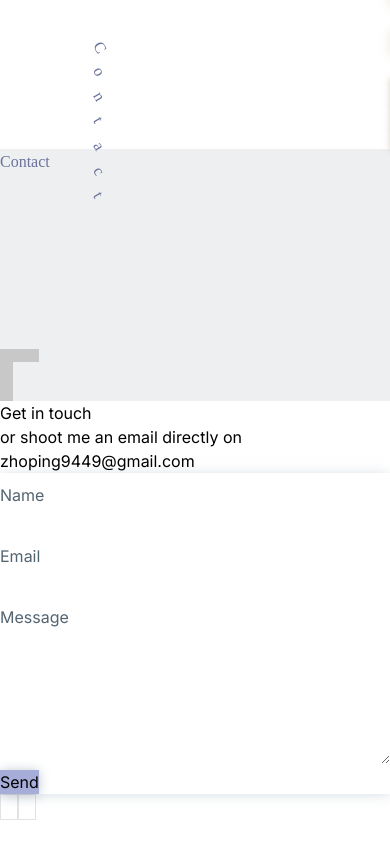
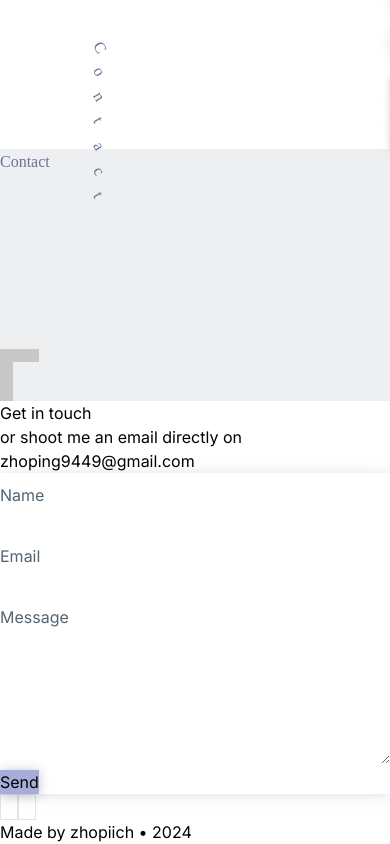
Before and after one commit to zhopiich/portfolio, a Vue app: page / in a window 390 px wide. Shown: the part 817-1661 px from the top of the page. Before the commit the page ends 1637 px from the top, so only its background shows below. Built offline with nearby package versions, Linux system fonts and the light colour scheme; some icons are missing; a web font is replaced by a local one.

Commit message:
feat: add a footer

```diff
--- a/src/components/Content.vue
+++ b/src/components/Content.vue
@@ -80,7 +80,7 @@
             v-if="isMobile"
             class="size-full mt-[--height-nav] pt-[13px] overflow-auto"
           >
-            <div class="w-full px-4 pb-14 *:w-full">
+            <div class="w-full px-4 pb-20 *:w-full">
               <component
                 :is="item.content"
                 :key="index"
@@ -108,6 +108,7 @@
     </div>
 
     <ArrowButtons @prev="prev" @next="next" :isSliding="isSliding" />
+    <Footer />
   </section>
 </template>
 
@@ -118,6 +119,7 @@ import Projects from "../contents/Projects.vue";
 import Contact from "../contents/Contact.vue";
 import Indicators from "./Indicators.vue";
 import ArrowButtons from "./ArrowButtons.vue";
+import Footer from "./Footer.vue";
 
 import Luminous from "./Luminous.vue";
 import SlidingBanner from "./SlidingBanner.vue";
--- /dev/null
+++ b/src/components/Footer.vue
@@ -0,0 +1,21 @@
+<template>
+  <div class="footer z-10 absolute bottom-0 md:h-8 text-center">
+    <span class="text-zinc-500 text-sm"
+      >Made by <span class="font-semibold">zhopiich</span> • {{ year }}</span
+    >
+  </div>
+</template>
+
+<script setup>
+const year = new Date().getFullYear();
+</script>
+
+<style lang="scss" scoped>
+.footer {
+  width: calc(100% - calc(var(--width-slider) * var(--ratio)));
+
+  @media screen and (max-width: 767px) {
+    width: 100%;
+  }
+}
+</style>
```
